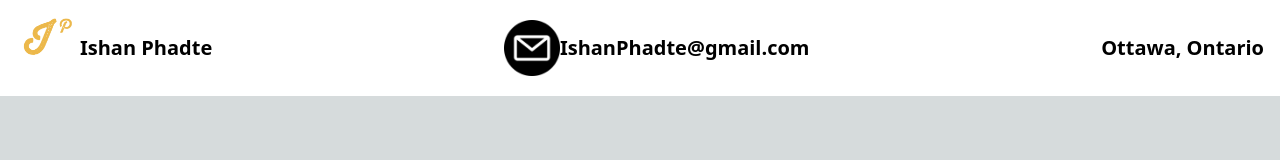
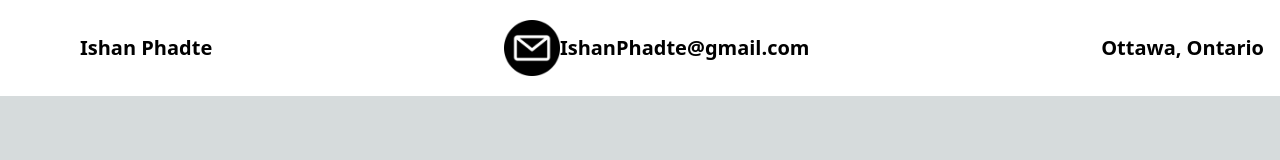
Before and after one commit to IshanPhadte776/IshanNextReactWebsite, a Next.js app: page /components/header/Header in a window 1280 px wide. Shown: the top 160 px of the page. Built offline with nearby package versions, Linux system fonts and the light colour scheme.

Commit message:
Commented Image Code

```diff
--- a/src/pages/components/header/Header.js
+++ b/src/pages/components/header/Header.js
@@ -1,6 +1,5 @@
 import React from "react";
 import styles from "./Header.module.css";
-import jumpingLogo from "./images/ishanLogo.png";
 import emailIcon from "./images/email.png";
 import Image from "next/image";
 
@@ -13,7 +12,6 @@ const Header = (props) => {
       className={`${styles.jump} w-10 h-10 sm:w-12 sm:h-12 md:w-14 md:h-14 lg:w-16 lg:h-16 xl:w-18 xl:h-18 2xl:w-20 2xl:h-20 3xl:w-22 3xl:h-22 4xl:w-24 4xl:h-24`}
     >
       {/* Sets Width and Height to different values based on breakpoints */}
-      <Image src={jumpingLogo} alt="Logo" />
     </div>
     <h1 className="text-base lg:text-lg xl:text-xl 2xl:text-2xl 3xl:text-3xl 4xl:text-4xl lg:min-w-lg xl:min-w-xl 2xl:min-w-2xl 3xl:min-w-3xl 4xl:min-w-4xl font-bold">
       Ishan Phadte
--- a/src/pages/components/sideBar/VerticalComponent.jsx
+++ b/src/pages/components/sideBar/VerticalComponent.jsx
@@ -1,6 +1,6 @@
 import React, { useRef } from "react";
 import styles from "./verticalComponent.module.css";
-import jumpingLogo from "./images/ishanLogo.png";
+// import jumpingLogo from "./images/ishanLogo.png";
 import Image from "next/image";
 import profilePicture from "./images/profilePicture.png";
 
@@ -21,7 +21,7 @@ const VerticalComponent = (props) => {
       <div
         className={`${styles.jump} w-10 h-10 sm:w-12 sm:h-12 md:w-14 md:h-14 lg:w-16 lg:h-16 xl:w-18 xl:h-18 2xl:w-20 2xl:h-20 3xl:w-22 3xl:h-22 4xl:w-24 4xl:h-24`}
       >
-        <Image src={jumpingLogo} alt="Logo" />
+        {/* <Image src={jumpingLogo} alt="Logo" /> */}
       </div>
       <Image
         src={profilePicture}
```
